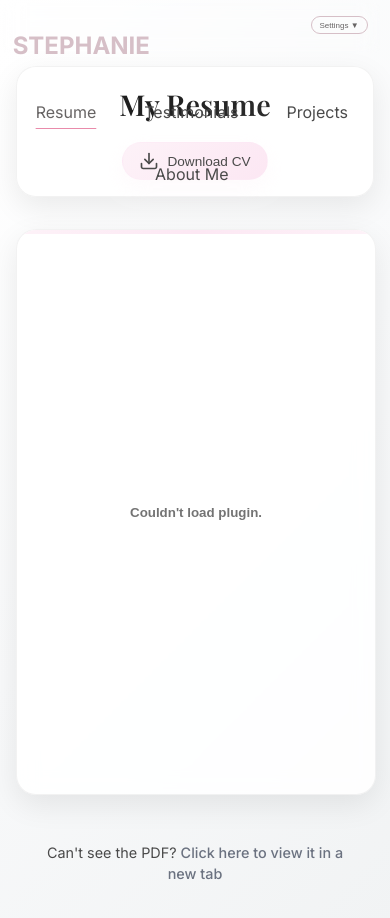
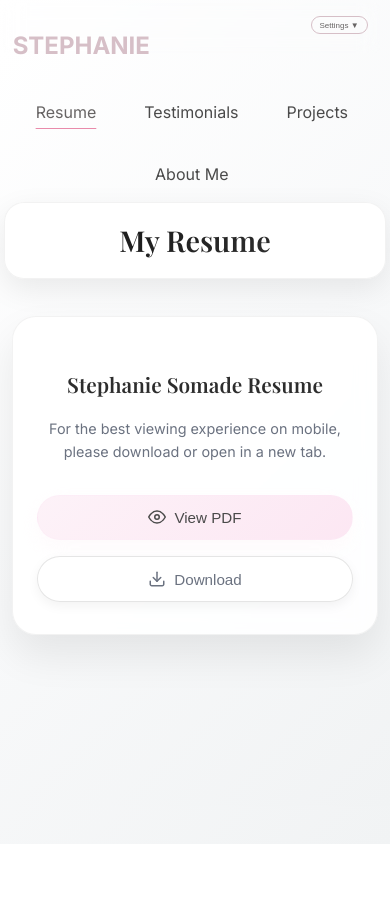
Before and after one commit to stephaniesomade/portfolio-showcase, a React (Vite) app: page /resume in a window 390 px wide. Shown: the top 918 px of the page. After the commit the page ends 844 px from the top, so only its background shows below. Built offline with nearby package versions, Linux system fonts and the light colour scheme.

Commit message:
(feat): Adjust padding for smaller devices

```diff
--- a/src/pages/Resume.tsx
+++ b/src/pages/Resume.tsx
@@ -1,7 +1,21 @@
 import '../styles/Resume.css';
 import resumePDF from '../assets/resume.pdf';
+import { useState, useEffect } from 'react';
 
 export default function Resume() {
+  const [isMobile, setIsMobile] = useState(false);
+
+  useEffect(() => {
+    const checkMobile = () => {
+      setIsMobile(window.innerWidth <= 768);
+    };
+
+    checkMobile();
+    window.addEventListener('resize', checkMobile);
+
+    return () => window.removeEventListener('resize', checkMobile);
+  }, []);
+
   const handleDownload = () => {
     const link = document.createElement('a');
     link.href = resumePDF;
@@ -9,6 +23,10 @@ export default function Resume() {
     document.body.appendChild(link);
     link.click();
     document.body.removeChild(link);
+  };
+
+  const handleViewPDF = () => {
+    window.open(resumePDF, '_blank');
   };
 
   return (
@@ -25,25 +43,47 @@ export default function Resume() {
         </button>
       </div>
 
+      {isMobile ? (
+        <div className="mobile-pdf-container">
+          <div className="mobile-pdf-preview">
+            <div className="pdf-icon">📄</div>
+            <h3>Stephanie Somade Resume</h3>
+            <p>For the best viewing experience on mobile, please download or open in a new tab.</p>
+            <div className="mobile-pdf-actions">
+              <button className="mobile-pdf-btn primary" onClick={handleViewPDF}>
+                <svg width="18" height="18" viewBox="0 0 24 24" fill="none" xmlns="http://www.w3.org/2000/svg">
+                  <path d="M1 12S5 4 12 4s11 8 11 8-4 8-11 8S1 12 1 12z" stroke="currentColor" strokeWidth="2"/>
+                  <circle cx="12" cy="12" r="3" stroke="currentColor" strokeWidth="2"/>
+                </svg>
+                View PDF
+              </button>
+              <button className="mobile-pdf-btn secondary" onClick={handleDownload}>
+                <svg width="18" height="18" viewBox="0 0 24 24" fill="none" xmlns="http://www.w3.org/2000/svg">
+                  <path d="M21 15V19C21 19.5304 20.7893 20.0391 20.4142 20.4142C20.0391 20.7893 19.5304 21 19 21H5C4.46957 21 3.96086 20.7893 3.58579 20.4142C3.21071 20.0391 3 19.5304 3 19V15" stroke="currentColor" strokeWidth="2" strokeLinecap="round" strokeLinejoin="round"/>
+                  <path d="M7 10L12 15L17 10" stroke="currentColor" strokeWidth="2" strokeLinecap="round" strokeLinejoin="round"/>
+                  <path d="M12 15V3" stroke="currentColor" strokeWidth="2" strokeLinecap="round" strokeLinejoin="round"/>
+                </svg>
+                Download
+              </button>
+            </div>
+          </div>
+        </div>
+      ) : (
+        <>
           <div className="pdf-viewer">
-        <object
-          data={resumePDF}
-          type="application/pdf"
+            <iframe
+              src={resumePDF}
+              title="Stephanie Somade Resume"
               width="100%"
               height="100%"
-        >
-          <embed
-            src={resumePDF}
-            type="application/pdf"
-            width="100%"
-            height="100%"
+              style={{ border: 'none' }}
             />
-        </object>
           </div>
-
           <div className="pdf-fallback">
             <p>Can't see the PDF? <a href={resumePDF} target="_blank" rel="noopener noreferrer">Click here to view it in a new tab</a></p>
           </div>
+        </>
+      )}
     </div>
   );
 }
--- a/src/styles/AboutMe.css
+++ b/src/styles/AboutMe.css
@@ -415,18 +415,22 @@
 /* Mobile Responsiveness */
 @media (max-width: 768px) {
   .about-container {
-    padding: 1rem;
+    padding: 0.5rem;
+    padding-top: 1rem;
   }
 
   .about-hero {
     flex-direction: column;
     text-align: center;
     gap: 2rem;
-    padding: 2rem;
+    padding: 2rem 1rem;
+    margin-bottom: 2rem;
+    margin-top: 5rem;
   }
 
   .hero-content h1 {
     font-size: 2.5rem;
+    margin-bottom: 1rem;
   }
 
   .hero-subtitle {
@@ -434,22 +438,44 @@
   }
 
   .profile-image {
-    width: 250px;
-    height: 250px;
+    width: 200px;
+    height: 200px;
+    border-radius: 16px;
+  }
+
+  .interests-section,
+  .story-section,
+  .journey-section,
+  .fun-facts-section,
+  .values-section,
+  .cta-section {
+    margin-bottom: 2rem;
+  }
+
+  .interests-card,
+  .story-card {
+    padding: 1.5rem;
+  }
+
+  .journey-content {
+    padding: 1.5rem;
   }
 
   .story-grid,
   .interests-grid {
     grid-template-columns: 1fr;
+    gap: 1rem;
   }
 
   .facts-grid {
-    grid-template-columns: repeat(auto-fit, minmax(200px, 1fr));
+    grid-template-columns: 1fr;
+    gap: 1rem;
   }
 
   .cta-buttons {
     flex-direction: column;
     align-items: center;
+    gap: 1rem;
   }
 
   .about-btn {
@@ -458,18 +484,67 @@
 }
 
 @media (max-width: 480px) {
+  .about-container {
+    padding: 0.25rem;
+    padding-top: 0.5rem;
+  }
+
+  .about-hero {
+    padding: 1.5rem 0.5rem;
+    margin-bottom: 1rem;
+    margin-top: 10rem;
+  }
+
   .hero-content h1 {
     font-size: 2rem;
+  }
+
+  .hero-subtitle {
+    font-size: 1rem;
+  }
+
+  .profile-image {
+    width: 180px;
+    height: 180px;
+  }
+
+  .interests-section,
+  .story-section,
+  .journey-section,
+  .fun-facts-section,
+  .values-section,
+  .cta-section {
+    margin-bottom: 1.5rem;
+  }
+
+  .interests-card,
+  .story-card {
+    padding: 1rem;
+  }
+
+  .journey-content {
+    padding: 1rem;
   }
 
   .story-section h2,
   .fun-facts-section h2,
   .cta-section h2 {
-    font-size: 2rem;
+    font-size: 1.8rem;
   }
 
-  .story-card,
-  .interests-card {
-    padding: 1.5rem;
+  .journey-chapter {
+    flex-direction: column;
+    gap: 1rem;
+    text-align: center;
+  }
+
+  .chapter-marker {
+    flex-direction: row;
+    justify-content: center;
+    margin-bottom: 0.5rem;
+  }
+
+  .chapter-line {
+    display: none;
   }
 }
--- a/src/styles/Home.css
+++ b/src/styles/Home.css
@@ -387,6 +387,7 @@ body {
     padding: 2rem 1rem;
     gap: 2rem;
     margin: 1rem;
+    margin-top: 2rem;
   }
 
   .title-image {
@@ -423,7 +424,9 @@ body {
     padding: 0.6rem 1rem;
   }
 
-  .bio-section, .portfolio-section, .contact-section {
+  .bio-section,
+  .portfolio-section,
+  .contact-section {
     padding: 2rem 1rem;
     margin: 1rem;
     scroll-margin-top: 120px;
@@ -444,6 +447,7 @@ body {
     padding: 1.5rem 1rem;
     gap: 1.5rem;
     margin: 0.5rem;
+    margin-top: 1.5rem; /* Just a small push down from navbar */
   }
 
   .title-image {
@@ -478,13 +482,17 @@ body {
     padding: 0.5rem 0.8rem;
   }
 
-  .bio-section, .portfolio-section, .contact-section {
+  .bio-section,
+  .portfolio-section,
+  .contact-section {
     padding: 1.5rem 1rem;
     margin: 0.5rem;
     scroll-margin-top: 140px;
   }
 
-  .bio-section h2, .portfolio-section h2, .contact-section h2 {
+  .bio-section h2,
+  .portfolio-section h2,
+  .contact-section h2 {
     font-size: 1.8rem;
   }
 }
--- a/src/styles/Resume.css
+++ b/src/styles/Resume.css
@@ -125,44 +125,242 @@
   text-decoration: underline;
 }
 
+/* Mobile PDF Container */
+.mobile-pdf-container {
+  display: flex;
+  justify-content: center;
+  align-items: center;
+  min-height: calc(100vh - 200px);
+  padding: 2rem 1rem;
+  margin-top: 2rem; /* Add space below navbar */
+}
+
+.mobile-pdf-preview {
+  background: rgba(255, 255, 255, 0.9);
+  border-radius: 24px;
+  padding: 3rem 2rem;
+  text-align: center;
+  box-shadow: 0 20px 40px rgba(0, 0, 0, 0.08);
+  backdrop-filter: blur(10px);
+  border: 1px solid rgba(0, 0, 0, 0.05);
+  max-width: 400px;
+  width: 100%;
+}
+
+.pdf-icon {
+  display: none; /* Hide PDF icon on mobile */
+}
+
+.mobile-pdf-preview h3 {
+  color: #2d2d2d;
+  font-size: 1.5rem;
+  font-weight: 600;
+  margin-bottom: 1rem;
+  font-family: 'Playfair Display', serif;
+}
+
+.mobile-pdf-preview p {
+  color: #6b7280;
+  font-size: 1rem;
+  line-height: 1.6;
+  margin-bottom: 2rem;
+}
+
+.mobile-pdf-actions {
+  display: flex;
+  flex-direction: column;
+  gap: 1rem;
+}
+
+.mobile-pdf-btn {
+  display: flex;
+  align-items: center;
+  justify-content: center;
+  gap: 0.5rem;
+  padding: 0.8rem 1.5rem;
+  border-radius: 25px;
+  font-size: 0.95rem;
+  font-weight: 500;
+  cursor: pointer;
+  transition: all 0.3s ease;
+  border: none;
+  width: 100%;
+}
+
+.mobile-pdf-btn.primary {
+  background: linear-gradient(135deg, #fdf2f8 0%, #fce7f3 100%);
+  color: #4a4a4a;
+  border: 1px solid rgba(252, 231, 243, 0.3);
+  box-shadow: 0 8px 20px rgba(253, 242, 248, 0.4);
+}
+
+.mobile-pdf-btn.primary:hover {
+  background: linear-gradient(135deg, #fce7f3 0%, #fbcfe8 100%);
+  color: #2d2d2d;
+  transform: translateY(-2px);
+  box-shadow: 0 12px 30px rgba(253, 242, 248, 0.6);
+}
+
+.mobile-pdf-btn.secondary {
+  background: rgba(255, 255, 255, 0.8);
+  color: #6b7280;
+  border: 1px solid rgba(0, 0, 0, 0.1);
+  box-shadow: 0 4px 12px rgba(0, 0, 0, 0.05);
+}
+
+.mobile-pdf-btn.secondary:hover {
+  background: rgba(255, 255, 255, 1);
+  color: #4a4a4a;
+  transform: translateY(-2px);
+  box-shadow: 0 8px 20px rgba(0, 0, 0, 0.1);
+}
+
+.mobile-pdf-btn svg {
+  flex-shrink: 0;
+}
+
 /* Mobile Responsiveness */
 @media (max-width: 768px) {
   .resume-container {
-    padding: 1rem;
+    padding: 0.5rem;
+    padding-top: 1rem;
   }
 
   .resume-header {
     flex-direction: column;
-    gap: 1rem;
+    gap: 1.5rem;
     text-align: center;
-    padding: 1rem;
+    padding: 1.5rem 1rem;
+    margin-bottom: 1rem;
+    margin-top: 5rem; /* Added 2rem more - was 3rem, now 5rem */
+    background: rgba(255, 255, 255, 0.9); /* Fixed typo - was 'rga' */
+    border-radius: 20px;
+    box-shadow: 0 10px 30px rgba(0, 0, 0, 0.08); /* Restore box shadow */
+    backdrop-filter: blur(10px); /* Restore backdrop filter */
+    border: 1px solid rgba(0, 0, 0, 0.05); /* Restore border */
   }
 
   .resume-header h1 {
-    font-size: 2rem;
+    font-size: 2.2rem;
+    margin: 0;
   }
 
   .download-btn {
-    padding: 0.6rem 1.2rem;
-    font-size: 0.9rem;
+    display: none; /* Hide the original download button on mobile */
   }
 
   .pdf-viewer {
-    height: calc(100vh - 250px);
+    height: calc(100vh - 200px);
+    margin: 0;
+    border-radius: 16px;
+  }
+
+  .pdf-viewer iframe {
+    border-radius: 16px;
+  }
+
+  .pdf-fallback {
+    margin-top: 0.5rem;
+    padding: 0.5rem;
+    display: block;
+  }
+
+  .pdf-fallback p {
+    font-size: 1rem;
+    margin-bottom: 1rem;
+  }
+
+  .pdf-fallback a {
+    display: inline-block;
+    background: linear-gradient(135deg, #fdf2f8 0%, #fce7f3 100%);
+    color: #4a4a4a;
+    padding: 0.8rem 1.5rem;
+    border-radius: 25px;
+    text-decoration: none;
+    font-weight: 500;
+    border: 1px solid rgba(252, 231, 243, 0.3);
+    transition: all 0.3s ease;
+  }
+
+  .pdf-fallback a:hover {
+    background: linear-gradient(135deg, #fce7f3 0%, #fbcfe8 100%);
+    color: #2d2d2d;
+    transform: translateY(-2px);
+  }
+
+  /* Mobile PDF container adjustments */
+  .mobile-pdf-container {
+    margin-top: 1rem;
+    padding: 1.5rem 1rem;
   }
 }
 
 @media (max-width: 480px) {
+  .resume-container {
+    padding: 0.25rem;
+    padding-top: 0.5rem;
+  }
+
+  .resume-header {
+    padding: 1rem 0.5rem;
+    margin-bottom: 0.5rem;
+    margin-top: 9rem;
+    background: rgba(255, 255, 255, 0.9);
+    border-radius: 20px;
+    box-shadow: 0 10px 30px rgba(0, 0, 0, 0.08);
+    backdrop-filter: blur(10px);
+    border: 1px solid rgba(0, 0, 0, 0.05);
+  }
+
   .resume-header h1 {
     font-size: 1.8rem;
   }
 
   .download-btn {
-    padding: 0.5rem 1rem;
-    font-size: 0.85rem;
+    display: none;
   }
 
   .pdf-viewer {
-    height: calc(100vh - 280px);
+    height: calc(100vh - 180px);
+    border-radius: 12px;
+  }
+
+  .pdf-viewer iframe {
+    border-radius: 12px;
+  }
+
+  /* Enhanced mobile PDF fallback */
+  .pdf-fallback {
+    background: rgba(255, 255, 255, 0.9);
+    border-radius: 16px;
+    padding: 1.5rem;
+    margin-top: 1rem;
+    box-shadow: 0 8px 20px rgba(0, 0, 0, 0.08);
+    border: 1px solid rgba(0, 0, 0, 0.05);
+  }
+
+  .pdf-fallback p {
+    font-size: 1.1rem;
+    margin-bottom: 1.5rem;
+    color: #2d2d2d;
+  }
+
+  /* Mobile PDF container for small screens */
+  .mobile-pdf-container {
+    margin-top: 0rem; /* Remove margin to close gap on small mobile */
+    padding: 1rem 0.5rem;
+    min-height: calc(100vh - 500px); /* Adjust for the larger header margin */
+  }
+
+  .mobile-pdf-preview {
+    padding: 2rem 1.5rem; /* Restore padding on small screens */
+  }
+
+  .mobile-pdf-preview h3 {
+    font-size: 1.3rem; /* Slightly smaller heading */
+  }
+
+  .mobile-pdf-preview p {
+    font-size: 0.9rem; /* Smaller text */
   }
 }
```
Lines whose indentation alone changed are shown as unchanged.
